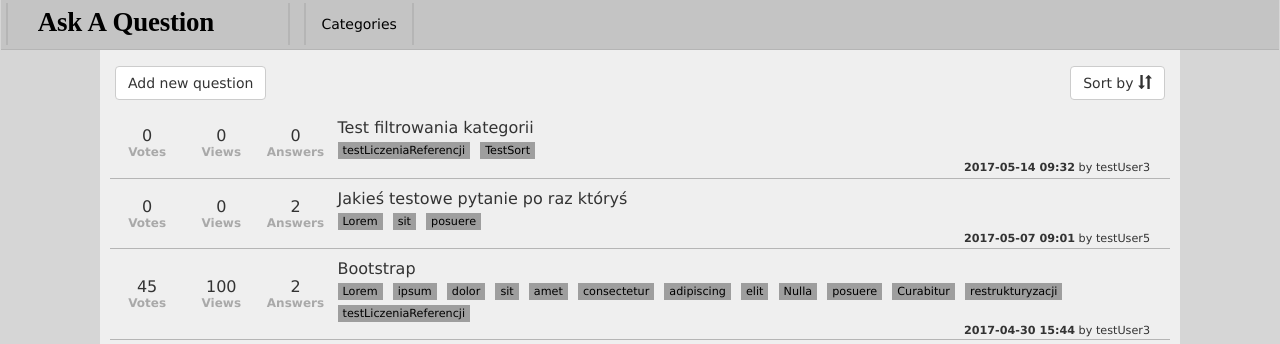
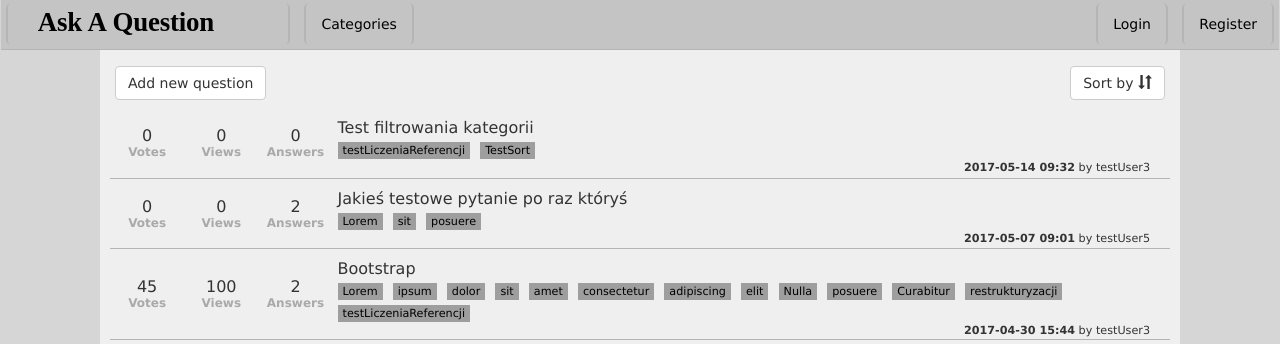
Before and after one commit to MaciejKitowski/DjangoWebsite, a Django app: page / in a window 1280 px wide. Shown: the top 344 px of the page. Run offline with Django 3.2, Linux system fonts and the light colour scheme; data comes from the database, SQL or seed files in the repository; some libraries are stand-ins or nearby versions.

Commit message:
Dodanie button login i register (placeholder)

```diff
--- a/DjangoWebsite/Question/templates/index.html
+++ b/DjangoWebsite/Question/templates/index.html
@@ -25,9 +25,11 @@
             <a href="/" class="Button">
                 <img src="{% static 'graphics/logo.svg' %}" width="250px" height="40px"></img>
             </a>
-            <a href="#" class="Button">
-                Categories
-            </a>
+            <a href="#" class="Button"> Categories </a>
+            <div id="auth">
+                <a href="#" class="Button"> Login </a>
+                <a href="#" class="Button"> Register </a>
+            </div>
         </div>
         <div id="mainContent">
             <div id="questionNavbar">
--- a/DjangoWebsite/static/css/index.css
+++ b/DjangoWebsite/static/css/index.css
@@ -5,14 +5,13 @@ body {
 }
 
 #header {
-    /*padding: 15px 0px 15px 10px;*/
     height: 50px;
     margin: 0px 1px 0px 1px;
     background-color: #C4C4C4;
     border-bottom: 1px solid #B5B5B5;
 }
 
-#header .Button {
+.Button {
     vertical-align: bottom;
     margin: 3px 5px 0px 5px;
     padding: 0px 15px 0px 15px;
@@ -21,16 +20,25 @@ body {
     line-height: 42px;
     background-color: #C4C4C4;
     outline: 4px solid #C4C4C4;
+    border-bottom: 0px solid white;
+    border-top: 0px solid white;
     border-left: 2px solid #B5B5B5;
     border-right: 2px solid #B5B5B5;
     color: black;
     text-align: center;
     text-decoration: none;
+    border-radius: 5px;
 }
 
-#header .Button:hover {
+.Button:hover {
     background-color: #CBCBCB;
     outline: 4px solid #CBCBCB;
+    text-decoration: none;
+    color: darkslategray;
+}
+
+#auth {
+    float: right;
 }
 
 #mainContent {
```
